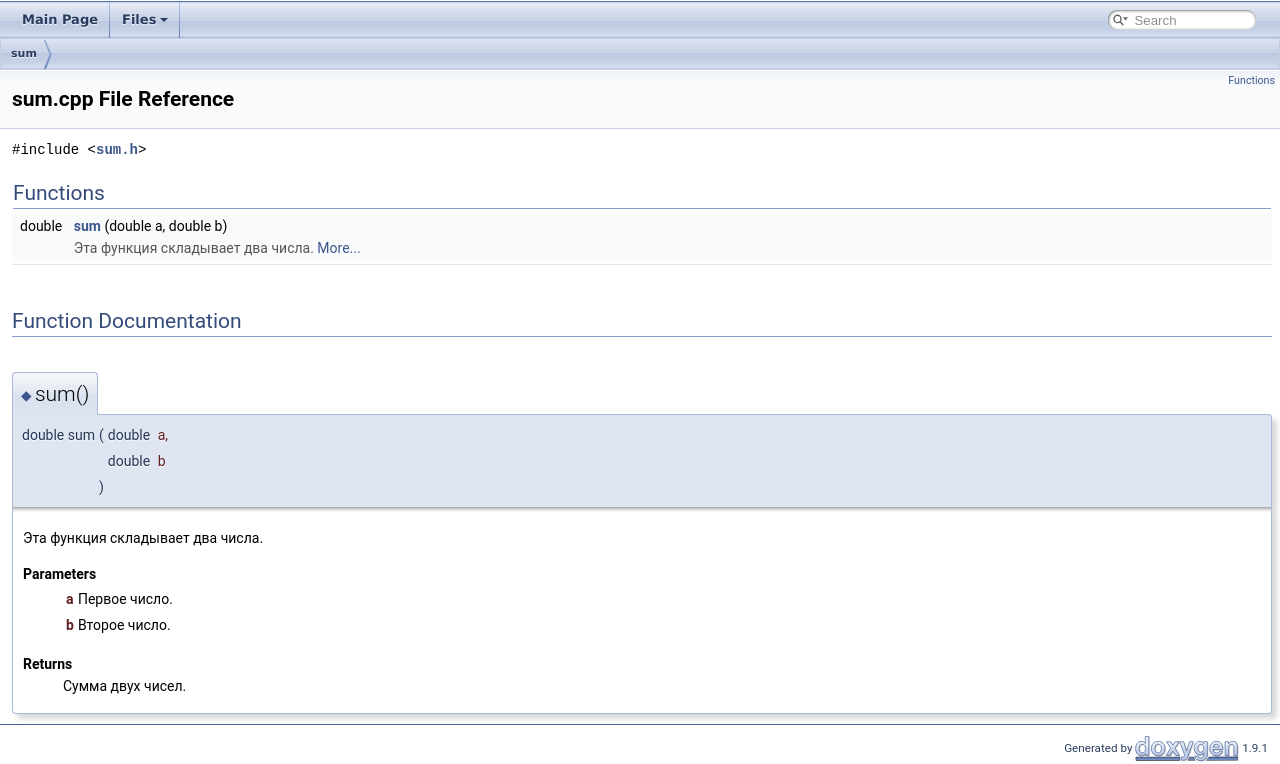
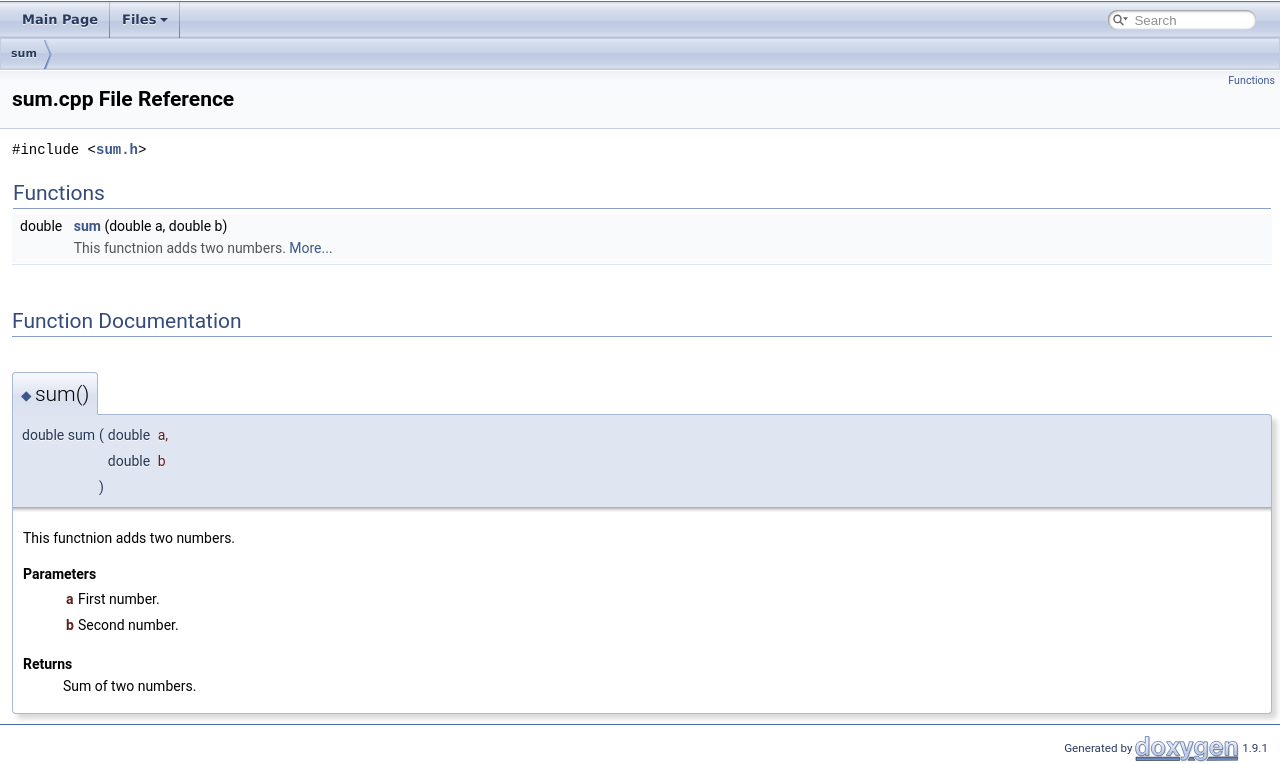
Before and after one commit to LobanovPetr/sample_cicd_testing_benchmark, a plain HTML site: page sum_8cpp.html in a window 1280 px wide. Shown: the part 55-819 px from the top of the page. Drawn offline with Linux system fonts and the light colour scheme.

Commit message:
deploy: 5b8b42a719ad62cc415ba01e0bf56f62aa134920

```diff
--- a/sum_8cpp.html
+++ b/sum_8cpp.html
@@ -76,7 +76,7 @@ $(function() {
 <tr class="heading"><td colspan="2"><h2 class="groupheader"><a name="func-members"></a>
 Functions</h2></td></tr>
 <tr class="memitem:aa696b61cebd54eea6ae72f2da02ed1d5"><td class="memItemLeft" align="right" valign="top">double&#160;</td><td class="memItemRight" valign="bottom"><a class="el" href="sum_8cpp.html#aa696b61cebd54eea6ae72f2da02ed1d5">sum</a> (double a, double b)</td></tr>
-<tr class="memdesc:aa696b61cebd54eea6ae72f2da02ed1d5"><td class="mdescLeft">&#160;</td><td class="mdescRight">Эта функция складывает два числа.  <a href="sum_8cpp.html#aa696b61cebd54eea6ae72f2da02ed1d5">More...</a><br /></td></tr>
+<tr class="memdesc:aa696b61cebd54eea6ae72f2da02ed1d5"><td class="mdescLeft">&#160;</td><td class="mdescRight">This functnion adds two numbers.  <a href="sum_8cpp.html#aa696b61cebd54eea6ae72f2da02ed1d5">More...</a><br /></td></tr>
 <tr class="separator:aa696b61cebd54eea6ae72f2da02ed1d5"><td class="memSeparator" colspan="2">&#160;</td></tr>
 </table>
 <h2 class="groupheader">Function Documentation</h2>
@@ -106,15 +106,15 @@ Functions</h2></td></tr>
       </table>
 </div><div class="memdoc">
 
-<p>Эта функция складывает два числа. </p>
+<p>This functnion adds two numbers. </p>
 <dl class="params"><dt>Parameters</dt><dd>
   <table class="params">
-    <tr><td class="paramname">a</td><td>Первое число. </td></tr>
-    <tr><td class="paramname">b</td><td>Второе число. </td></tr>
+    <tr><td class="paramname">a</td><td>First number. </td></tr>
+    <tr><td class="paramname">b</td><td>Second number. </td></tr>
   </table>
   </dd>
 </dl>
-<dl class="section return"><dt>Returns</dt><dd>Сумма двух чисел. </dd></dl>
+<dl class="section return"><dt>Returns</dt><dd>Sum of two numbers. </dd></dl>
 
 </div>
 </div>
```
Also changed, not shown: index.html (+1 -1 lines), sum_8h.html (+5 -5 lines), sum_8h_source.html (+1 -1 lines).
